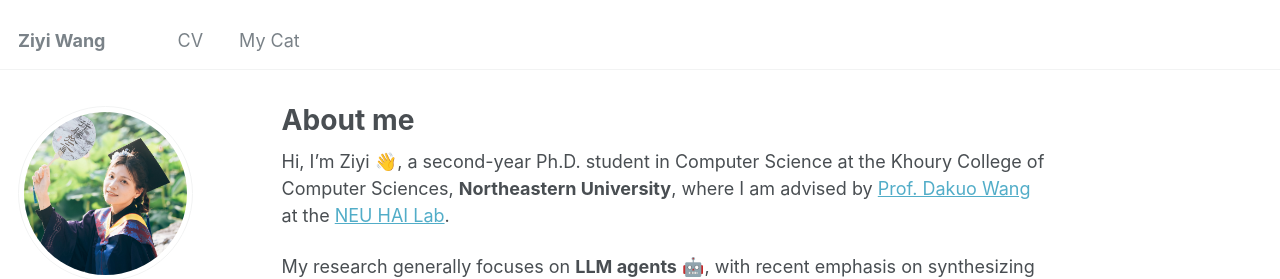
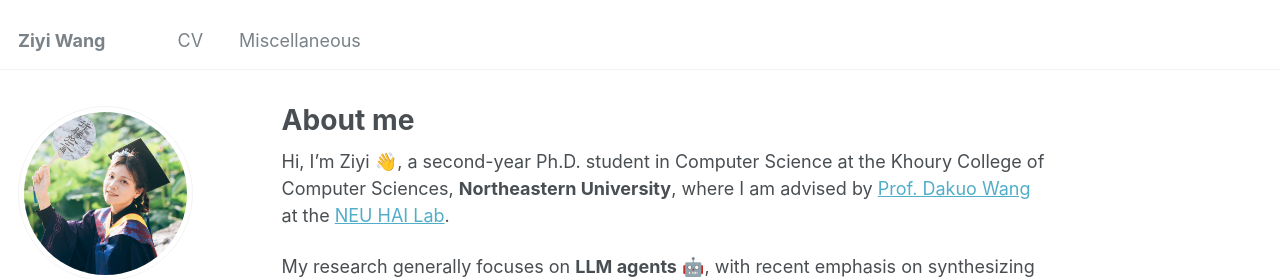
Before and after one commit to Ziyiii0-0/Ziyiii0-0.github.io, a Jekyll site: the page built from _pages/about.md, in a window 1280 px wide. Shown: the top 279 px of the page. Built offline with Jekyll 4.4.1, drawn with Linux system fonts in a browser that asks for light colours; some web fonts are replaced.

Commit message:
Rename "My Cat" tab to "Miscellaneous"
Co-Authored-By: Claude Opus 4.6 (1M context) <noreply@anthropic.com>

```diff
--- a/_data/navigation.yml
+++ b/_data/navigation.yml
@@ -9,5 +9,5 @@ main:
   - title: "CV"
     url: /cv/
 
-  - title: "My Cat"
+  - title: "Miscellaneous"
     url: /cats/
```
